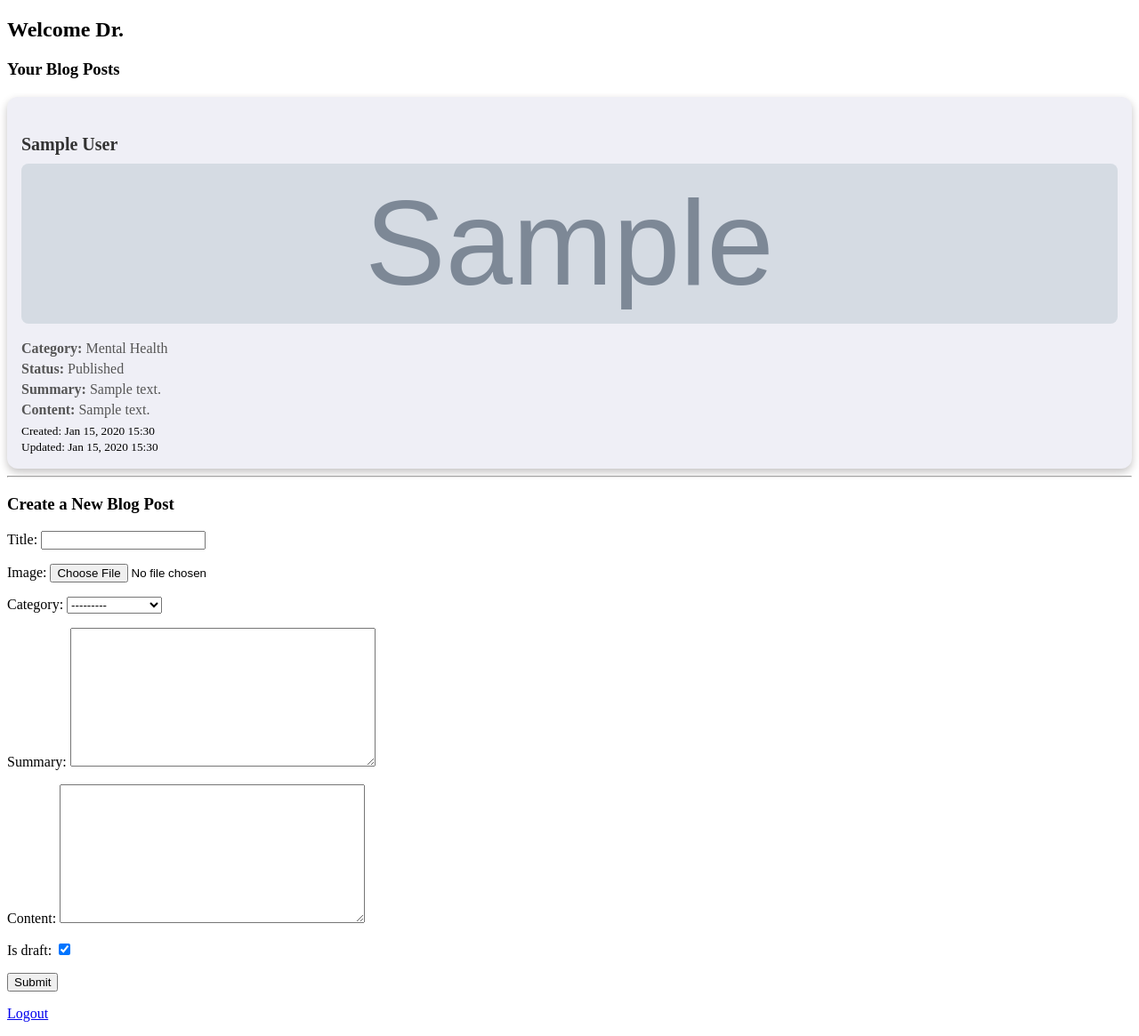
After one commit to MeghanaReddyA/healthcare-user-login, a Django app: page /doctor/dashboard/ in a window 1280 px wide. The commit adds this page. Shown: the whole page at 89% size. Run offline with Django 5.2, Linux system fonts and the light colour scheme; a user stored in the database is signed in; tables that the repository leaves empty hold one stand-in row (values such as "Sample post"); grey boxes marked "Sample" are stand-in pictures.

Commit message:
Updated dashboard UI, added blog features

```diff
--- /dev/null
+++ b/accounts/forms.py
@@ -0,0 +1,7 @@
+from django import forms
+from .models import BlogPost
+
+class BlogPostForm(forms.ModelForm):
+    class Meta:
+        model = BlogPost
+        fields = ['title', 'image', 'category', 'summary', 'content', 'is_draft']
--- a/accounts/models.py
+++ b/accounts/models.py
@@ -14,10 +14,28 @@ class Profile(models.Model):
         ('patient', 'Patient'),
         ('doctor', 'Doctor'),
     )
-    user_type = models.CharField(
-    max_length=20,
-    choices=[("patient", "Patient"), ("doctor", "Doctor")],
-    default="patient"
-    )
+    user_type = models.CharField(max_length=20, choices=USER_TYPES, default='patient')
+
     def __str__(self):
         return self.user.username
+
+class BlogPost(models.Model):
+    CATEGORY_CHOICES = [
+        ('mental_health', 'Mental Health'),
+        ('heart_disease', 'Heart Disease'),
+        ('covid_19', 'Covid19'),
+        ('immunization', 'Immunization'),
+        ('fitness', 'Fitness'),
+    ]
+    doctor = models.ForeignKey(User, on_delete=models.CASCADE)
+    title = models.CharField(max_length=200)
+    image = models.ImageField(upload_to='blog_images/', blank=True, null=True)
+    category = models.CharField(max_length=50, choices=CATEGORY_CHOICES)
+    summary = models.TextField()
+    content = models.TextField()
+    is_draft = models.BooleanField(default=True)
+    created_at = models.DateTimeField(auto_now_add=True)
+    updated_at = models.DateTimeField(auto_now=True)
+
+    def __str__(self):
+        return self.title
--- a/accounts/static/accounts/style.css
+++ b/accounts/static/accounts/style.css
@@ -1,12 +1,3 @@
-body {
-    margin: 0;
-    font-family: Arial, sans-serif;
-    height: 100vh;
-    display: flex;
-    justify-content: center;
-    align-items: center;
-}
-
 .centered-container {
     background: #fff;
     padding: 50px;
@@ -34,3 +25,41 @@ body {
 .info {
     color: blue;
 }
+
+.blog-container {
+  display: grid;
+  grid-template-columns: repeat(auto-fit, minmax(300px, 1fr));
+  gap: 20px;
+  margin-top: 20px;
+}
+
+.blog-card {
+  background: rgb(239, 239, 246);
+  border-radius: 12px;
+  box-shadow: 0 4px 10px rgb(197, 195, 195);
+  padding: 16px;
+  transition: transform 0.2s ease;
+}
+
+.blog-card:hover {
+  transform: translateY(-5px);
+}
+
+.blog-card h4 {
+  margin-bottom: 10px;
+  font-size: 20px;
+  color: #333;
+}
+
+.blog-card p {
+  margin: 5px 0;
+  color: #555;
+}
+
+.blog-image {
+  width: 100%;
+  height: 180px;
+  object-fit: cover;
+  border-radius: 8px;
+  margin-bottom: 10px;
+}
--- /dev/null
+++ b/accounts/templates/accounts/doctor_dashboard.html
@@ -0,0 +1,43 @@
+{% load static %}
+<!DOCTYPE html>
+<html>
+<head>
+    <meta charset="UTF-8">
+    <title>Doctor Dashboard</title>
+    <link rel="stylesheet" href="{% static 'accounts/style.css' %}">
+</head>
+<body>
+    <h2>Welcome Dr. {{ request.user.first_name }} {{ request.user.last_name }}</h2>
+
+    <h3>Your Blog Posts</h3>
+    <div class="blog-container">
+        {% for blog in posts %}
+            <div class="blog-card">
+                <h4>{{ blog.title }}</h4>
+                {% if blog.image %}
+                    <img src="{{ blog.image.url }}" alt="Blog Image" class="blog-image">
+                {% endif %}
+                <p><strong>Category:</strong> {{ blog.get_category_display }}</p>
+                <p><strong>Status:</strong> {% if blog.is_draft %}Draft{% else %}Published{% endif %}</p>
+                <p><strong>Summary:</strong> {{ blog.summary }}</p>
+                <p><strong>Content:</strong> {{ blog.content }}</p>
+                <small>Created: {{ blog.created_at|date:"M d, Y H:i" }}</small><br>
+                <small>Updated: {{ blog.updated_at|date:"M d, Y H:i" }}</small>
+            </div>
+        {% empty %}
+            <p>No blogs yet. Create one using the form below.</p>
+        {% endfor %}
+    </div>
+
+    <hr>
+
+    <h3>Create a New Blog Post</h3>
+    <form method="post" enctype="multipart/form-data">
+        {% csrf_token %}
+        {{ form.as_p }}
+        <button type="submit">Submit</button>
+    </form>
+
+    <p><a href="{% url 'logout' %}">Logout</a></p>
+</body>
+</html>
--- a/accounts/templates/accounts/login.html
+++ b/accounts/templates/accounts/login.html
@@ -5,7 +5,7 @@
     <title>Login Page</title>
     <link rel="stylesheet" href="{% static 'accounts/style.css' %}">
 </head>
-<body>
+<body style="background-color: #f0f0f0; height: 100vh; display: flex; justify-content: center; align-items: center;">
     <div class="centered-container">
         <h1>Login</h1>
         {% if messages %}
--- a/accounts/templates/accounts/signup.html
+++ b/accounts/templates/accounts/signup.html
@@ -5,7 +5,7 @@
     <title>Signup Page</title>
     <link rel="stylesheet" href="{% static 'accounts/style.css' %}">
 </head>
-    <body>
+    <body style="background-color: #f0f0f0; height: 100vh; display: flex; justify-content: center; align-items: center;">
         <div class="centered-container">
             <h1>Signup</h1>
             {% if messages %}
--- a/accounts/urls.py
+++ b/accounts/urls.py
@@ -6,6 +6,8 @@ urlpatterns = [
     path('', RedirectView.as_view(pattern_name='login')),
     path('signup/', views.signup_view, name='signup'),
     path('login/', views.login_view, name='login'),
-    path('dashboard/', views.dashboard_view, name='dashboard'),
     path('logout/', views.logout_view, name='logout'),
+    path('doctor/dashboard/', views.doctor_dashboard, name='doctor_dashboard'),
+    path('patient/dashboard/', views.patient_dashboard, name='patient_dashboard'),
+    path('blog/<int:blog_id>/', views.blog_detail, name='blog_detail'),
 ]
--- a/accounts/views.py
+++ b/accounts/views.py
@@ -1,9 +1,10 @@
-from django.shortcuts import render, redirect
+from django.shortcuts import render, redirect, get_object_or_404
 from django.contrib.auth.models import User
 from django.contrib import messages
 from django.contrib.auth import authenticate, login, logout
-from .models import Profile
-
+from .models import Profile, BlogPost
+from .forms import BlogPostForm
+from django.contrib.auth.decorators import login_required
 
 def signup_view(request):
     if request.method == "POST":
@@ -68,27 +69,63 @@ def login_view(request):
 
         if user is not None:
             login(request, user)
-            return redirect("dashboard")
+            profile = Profile.objects.get(user=user)
+
+            if profile.user_type == "doctor":
+                return redirect("doctor_dashboard")
+            else:
+                return redirect("patient_dashboard")
         else:
             messages.error(request, "Invalid username or password")
             return redirect("login")
 
     return render(request, "accounts/login.html")
 
-
-def dashboard_view(request):
-    if not request.user.is_authenticated:
-        return redirect("login")
-
-    profile = Profile.objects.get(user=request.user)
-
-    context = {
-        "user": request.user,
-        "profile": profile,
-    }
-    return render(request, "accounts/dashboard.html", context)
-
 def logout_view(request):
     logout(request)
     messages.success(request, "You have logged out successfully")
     return redirect("login")
+
+@login_required
+def doctor_dashboard(request):
+    posts = BlogPost.objects.filter(doctor=request.user)
+
+    if request.method == 'POST':
+        form = BlogPostForm(request.POST, request.FILES)
+        if form.is_valid():
+            blog = form.save(commit=False)
+            blog.doctor = request.user
+            blog.save()
+            return redirect('doctor_dashboard')
+    else:
+        form = BlogPostForm()
+
+    context = {'form': form, 'posts': posts}
+    return render(request, 'accounts/doctor_dashboard.html', context)
+
+@login_required
+def patient_dashboard(request):
+    profile = Profile.objects.get(user=request.user)
+
+    categories = [choice[0] for choice in BlogPost.CATEGORY_CHOICES]
+
+    selected_category = request.GET.get('category')
+
+    if selected_category:
+        posts = BlogPost.objects.filter(is_draft=False, category=selected_category)
+    else:
+        posts = BlogPost.objects.filter(is_draft=False)
+
+    context = {
+        'profile': profile,
+        'posts': posts,
+        'categories': categories,
+        'selected_category': selected_category
+    }
+    return render(request, 'accounts/patient_dashboard.html', context)
+
+@login_required
+def blog_detail(request, blog_id):
+    blog = get_object_or_404(BlogPost, id=blog_id, is_draft=False)
+    context = {"blog": blog}
+    return render(request, "accounts/blog_detail.html", context)
```
Also changed, not shown: accounts/templates/accounts/base.html (added, +9 -0 lines), accounts/templates/accounts/blog_detail.html (added, +22 -0 lines), accounts/templates/accounts/dashboard.html (deleted, +0 -32 lines), accounts/templates/accounts/patient_dashboard.html (added, +47 -0 lines), medportal/settings.py (+8 -5 lines), accounts/migrations/0003_blogpost.py (added), db.sqlite3 (deleted).
